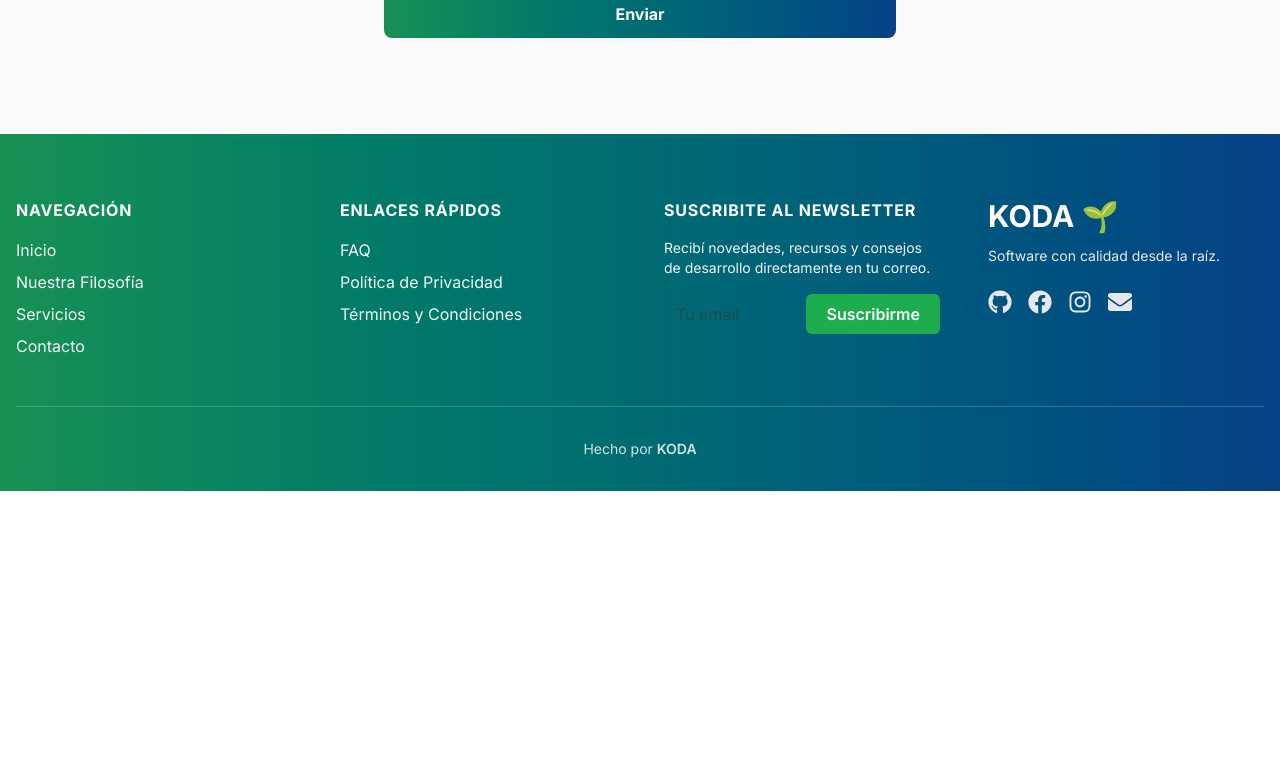
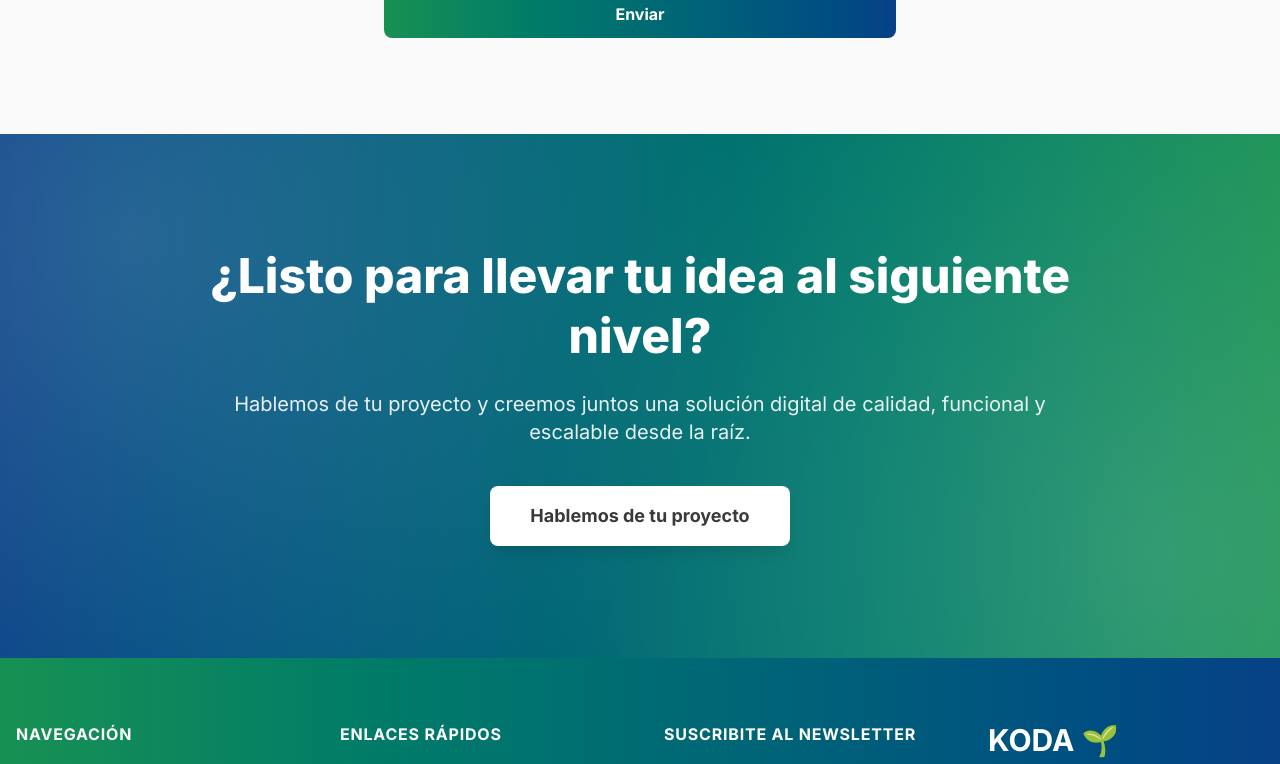
Before and after one commit to koda-tec/KodaWeb, a Next.js app: page / in a window 1280 px wide. Shown: the part 3383-4147 px from the top of the page. Before the commit the page ends 3874 px from the top, so only its background shows below. Built offline with nearby package versions, Linux system fonts and the light colour scheme.

Commit message:
fix commit -m fix

```diff
--- /dev/null
+++ b/src/app/components/sections/FinalCTA.tsx
@@ -0,0 +1,50 @@
+"use client";
+
+import { motion } from "framer-motion";
+import Link from "next/link";
+
+export default function FinalCTA() {
+  return (
+    <section className="relative py-28 px-6 overflow-hidden text-center text-white bg-gradient-to-r from-[#074186] to-[#179152]">
+      {/* Fondo animado */}
+      <div className="absolute inset-0 opacity-20 bg-[url('/haikei-bg.svg')] bg-cover bg-center -z-10"></div>
+
+      <motion.div
+        initial={{ opacity: 0, y: 20 }}
+        whileInView={{ opacity: 1, y: 0 }}
+        viewport={{ once: true }}
+        transition={{ duration: 0.7 }}
+        className="max-w-4xl mx-auto"
+      >
+        <h2 className="text-4xl md:text-5xl font-extrabold mb-6 leading-tight">
+          ¿Listo para llevar tu idea al siguiente nivel?
+        </h2>
+        <p className="text-lg md:text-xl text-white/90 mb-10">
+          Hablemos de tu proyecto y creemos juntos una solución digital de calidad,
+          funcional y escalable desde la raíz.
+        </p>
+
+        <motion.div whileHover={{ scale: 1.05 }} transition={{ type: "spring", stiffness: 150 }}>
+          <Link href="/contacto">
+            <button className="bg-white text-koda-dark font-bold py-4 px-10 rounded-lg text-lg btn-animated shadow-lg hover:shadow-xl">
+              Hablemos de tu proyecto
+            </button>
+          </Link>
+        </motion.div>
+      </motion.div>
+
+      {/* Efecto de partículas suaves */}
+      <motion.div
+        className="absolute inset-0 pointer-events-none"
+        animate={{
+          backgroundPosition: ["0% 0%", "100% 100%"],
+        }}
+        transition={{ duration: 10, repeat: Infinity, ease: "linear" }}
+        style={{
+          backgroundImage:
+            "radial-gradient(circle at 10% 20%, rgba(255,255,255,0.15) 0%, transparent 50%), radial-gradient(circle at 90% 80%, rgba(255,255,255,0.15) 0%, transparent 50%)",
+        }}
+      />
+    </section>
+  );
+}
--- a/src/app/page.tsx
+++ b/src/app/page.tsx
@@ -3,6 +3,7 @@ import ContactSection from './components/sections/ContactoSections';
 import AboutSection from './components/sections/AboutSection';
 import ServicesSection from './components/sections/ServicesSection';
 import WhyChooseUs from "./components/sections/WhyChooseUs";
+import FinalCTA from "./components/sections/FinalCTA";
 
 export default function Home() {
   return (
@@ -13,6 +14,7 @@ export default function Home() {
     <ServicesSection/>
     <WhyChooseUs/>
       <ContactSection/>
+      <FinalCTA/>
 
     </>
   );
```
